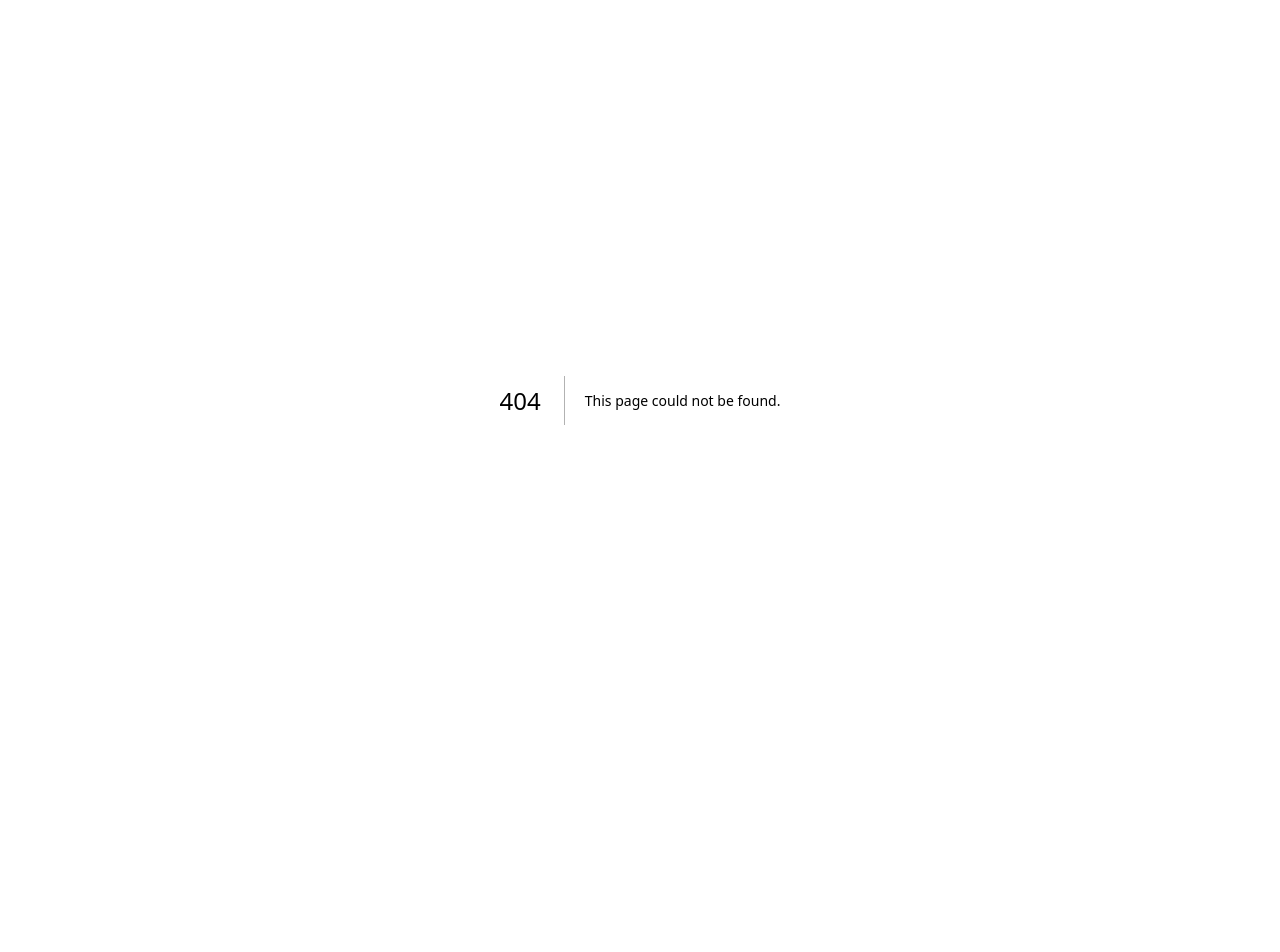
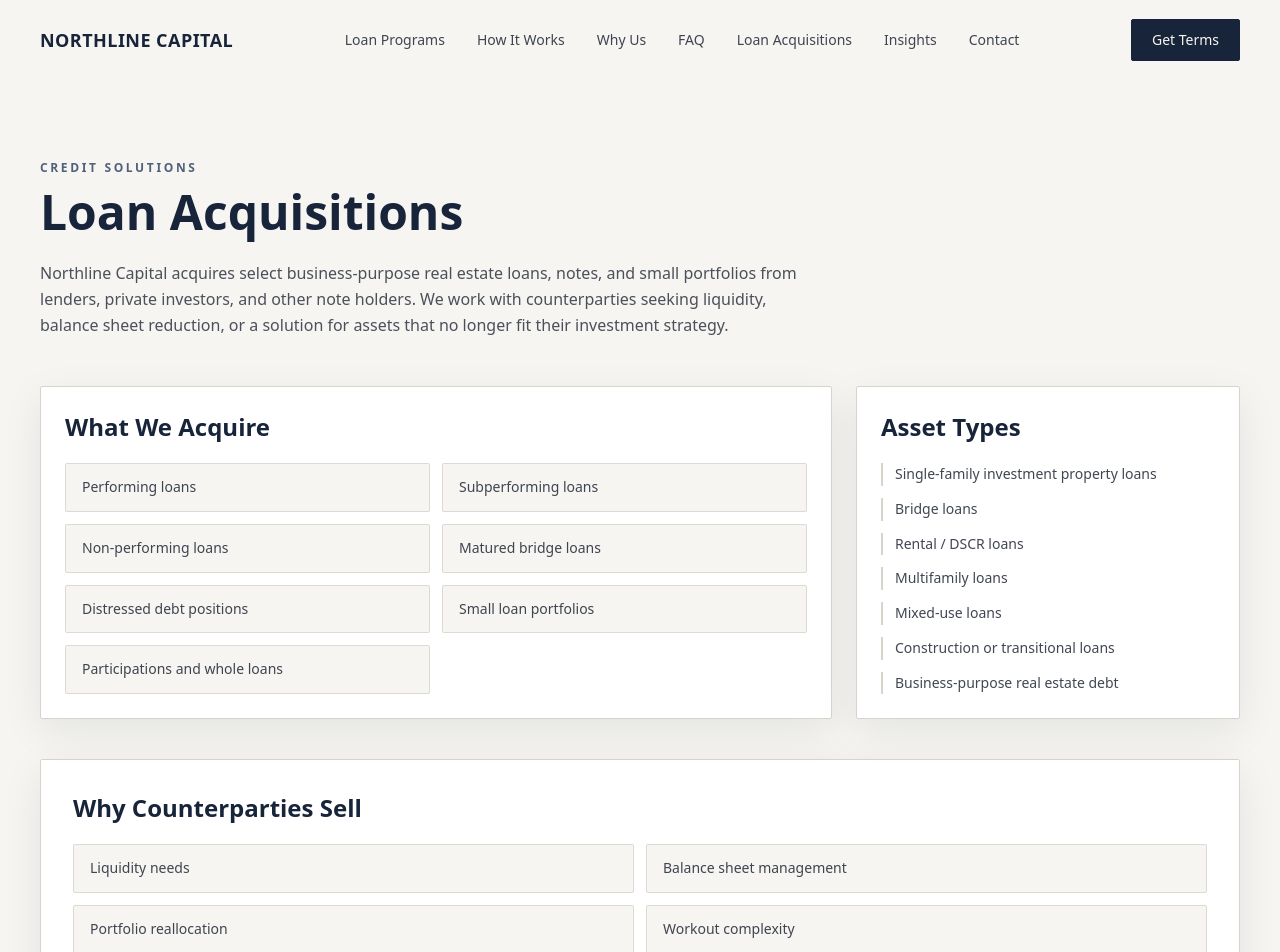
Before and after one commit to gdsatherlie/lending, a Next.js app: page /loan-acquisitions in a window 1280 px wide. Before the commit this address had no page. Shown: the top 952 px of the page. Before the commit the page ends 800 px from the top, so only its background shows below. Built offline with nearby package versions, Linux system fonts and the light colour scheme.

Commit message:
Add Loan Acquisitions capability page and navigation links

```diff
--- /dev/null
+++ b/app/loan-acquisitions/page.tsx
@@ -0,0 +1,107 @@
+import Link from 'next/link';
+import { SiteHeader } from '@/components/site-header';
+import { SiteFooter } from '@/components/site-footer';
+
+const acquisitions = [
+  'Performing loans',
+  'Subperforming loans',
+  'Non-performing loans',
+  'Matured bridge loans',
+  'Distressed debt positions',
+  'Small loan portfolios',
+  'Participations and whole loans'
+] as const;
+
+const assetTypes = [
+  'Single-family investment property loans',
+  'Bridge loans',
+  'Rental / DSCR loans',
+  'Multifamily loans',
+  'Mixed-use loans',
+  'Construction or transitional loans',
+  'Business-purpose real estate debt'
+] as const;
+
+const reasonsToSell = [
+  'Liquidity needs',
+  'Balance sheet management',
+  'Portfolio reallocation',
+  'Workout complexity',
+  'Matured or challenged loans',
+  'Desire to monetize a position quickly'
+] as const;
+
+export default function LoanAcquisitionsPage() {
+  return (
+    <main>
+      <SiteHeader />
+
+      <section className="section-shell pb-12 pt-32 lg:pt-40">
+        <p className="eyebrow">Credit Solutions</p>
+        <h1 className="mt-3 text-4xl font-semibold leading-tight text-navy sm:text-5xl">Loan Acquisitions</h1>
+        <p className="mt-6 max-w-3xl text-base leading-relaxed text-ink/75">
+          Northline Capital acquires select business-purpose real estate loans, notes, and small portfolios from
+          lenders, private investors, and other note holders. We work with counterparties seeking liquidity, balance
+          sheet reduction, or a solution for assets that no longer fit their investment strategy.
+        </p>
+      </section>
+
+      <section className="section-shell grid gap-6 pb-10 md:grid-cols-3">
+        <article className="rounded-sm border border-stone bg-white p-6 shadow-soft md:col-span-2">
+          <h2 className="text-2xl font-semibold text-navy">What We Acquire</h2>
+          <ul className="mt-5 grid gap-3 text-sm leading-relaxed text-ink/80 sm:grid-cols-2">
+            {acquisitions.map((item) => (
+              <li key={item} className="rounded-sm border border-stone/80 bg-cloud px-4 py-3">
+                {item}
+              </li>
+            ))}
+          </ul>
+        </article>
+        <article className="rounded-sm border border-stone bg-white p-6 shadow-soft">
+          <h2 className="text-2xl font-semibold text-navy">Asset Types</h2>
+          <ul className="mt-5 space-y-3 text-sm leading-relaxed text-ink/80">
+            {assetTypes.map((item) => (
+              <li key={item} className="border-l-2 border-stone pl-3">
+                {item}
+              </li>
+            ))}
+          </ul>
+        </article>
+      </section>
+
+      <section className="section-shell pb-24">
+        <article className="rounded-sm border border-stone bg-white p-8 shadow-soft">
+          <h2 className="text-2xl font-semibold text-navy">Why Counterparties Sell</h2>
+          <ul className="mt-5 grid gap-3 text-sm leading-relaxed text-ink/80 md:grid-cols-2">
+            {reasonsToSell.map((item) => (
+              <li key={item} className="rounded-sm border border-stone/80 bg-cloud px-4 py-3">
+                {item}
+              </li>
+            ))}
+          </ul>
+        </article>
+      </section>
+
+      <section className="bg-navy py-20 text-cloud">
+        <div className="section-shell flex flex-col items-start justify-between gap-8 md:flex-row md:items-end">
+          <div>
+            <p className="eyebrow text-cloud/65">Institutional Capability</p>
+            <h2 className="mt-3 max-w-2xl text-3xl font-semibold sm:text-4xl">Discuss a Loan Sale</h2>
+            <p className="mt-4 max-w-2xl text-sm leading-relaxed text-cloud/80">
+              If you are evaluating the sale of a business-purpose real estate loan, note, or small portfolio, contact
+              Northline Capital to discuss the opportunity.
+            </p>
+          </div>
+          <Link
+            href="/contact"
+            className="rounded-sm border border-cloud bg-cloud px-7 py-3 text-sm font-semibold text-navy transition hover:bg-white"
+          >
+            Discuss a Loan Sale
+          </Link>
+        </div>
+      </section>
+
+      <SiteFooter />
+    </main>
+  );
+}
--- a/app/page.tsx
+++ b/app/page.tsx
@@ -230,6 +230,22 @@
         </div>
       </section>
 
+      <section className="section-shell pb-24">
+        <article className="rounded-sm border border-stone bg-white p-8 shadow-soft">
+          <p className="eyebrow">Additional Credit Solutions</p>
+          <h2 className="mt-3 text-3xl font-semibold text-navy sm:text-4xl">Loan Acquisitions</h2>
+          <p className="mt-4 max-w-3xl text-sm leading-relaxed text-ink/75">
+            In addition to originating business-purpose real estate loans, Northline Capital selectively acquires loans,
+            notes, and small portfolios from lenders and investors seeking liquidity.
+          </p>
+          <Link
+            href="/loan-acquisitions"
+            className="mt-6 inline-flex rounded-sm border border-navy bg-navy px-6 py-3 text-sm font-semibold text-cloud transition hover:bg-ink"
+          >
+            Loan Acquisitions
+          </Link>
+        </article>
+      </section>
 
       <section className="section-shell py-24">
         <div className="mb-8 flex items-end justify-between gap-4">
--- a/components/site-footer.tsx
+++ b/components/site-footer.tsx
@@ -5,6 +5,7 @@
   { label: 'Why Us', href: '/#why-us' },
   { label: 'How It Works', href: '/loan-process' },
   { label: 'FAQ', href: '/#faq' },
+  { label: 'Loan Acquisitions', href: '/loan-acquisitions' },
   { label: 'Insights', href: '/insights' },
   { label: 'Contact', href: '/#contact' }
 ] as const;
--- a/components/site-header.tsx
+++ b/components/site-header.tsx
@@ -8,6 +8,7 @@
   { label: 'How It Works', href: '/loan-process' },
   { label: 'Why Us', href: '#why-us' },
   { label: 'FAQ', href: '#faq' },
+  { label: 'Loan Acquisitions', href: '/loan-acquisitions' },
   { label: 'Insights', href: '/insights' },
   { label: 'Contact', href: '#contact' }
 ] as const;
```
